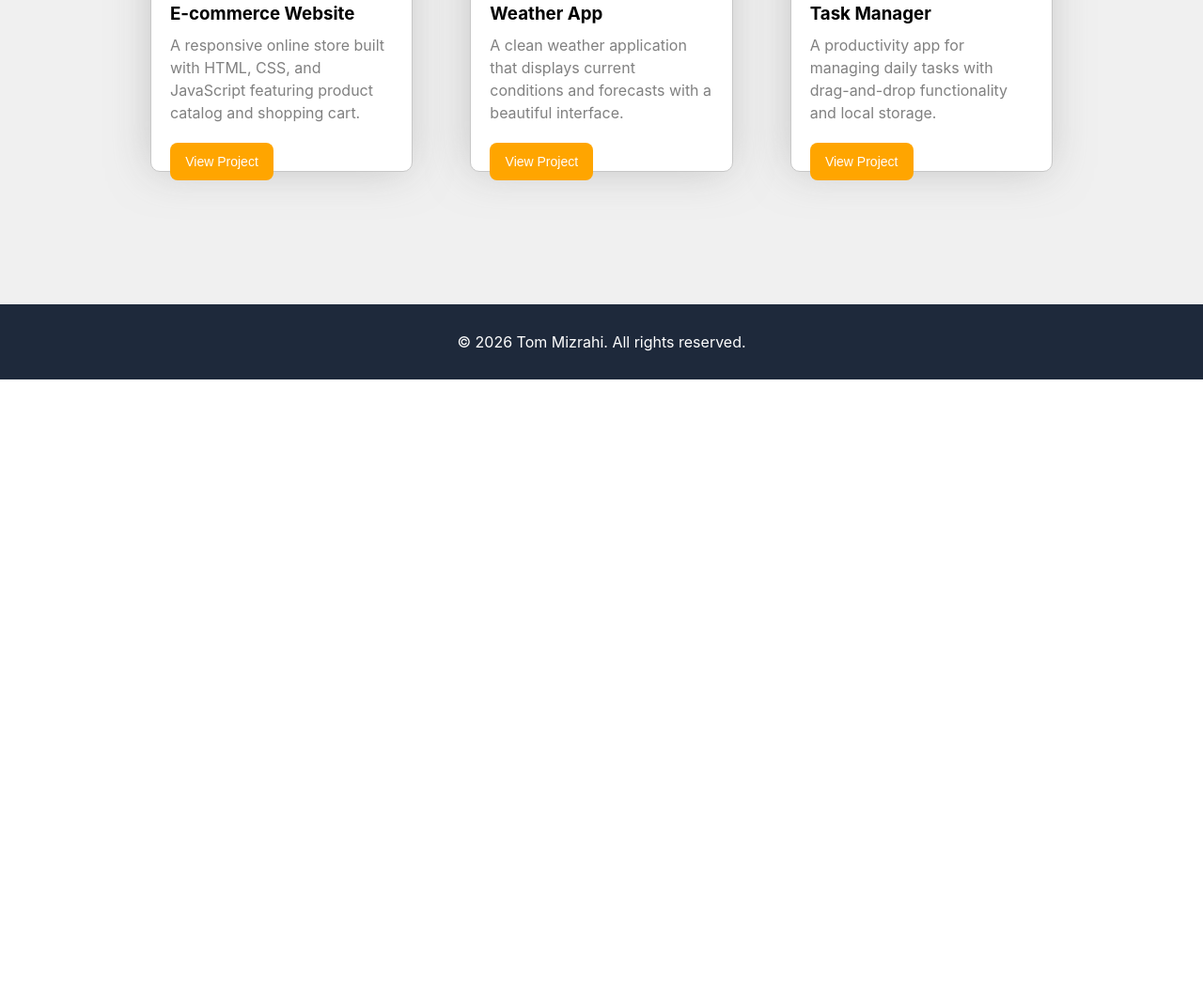
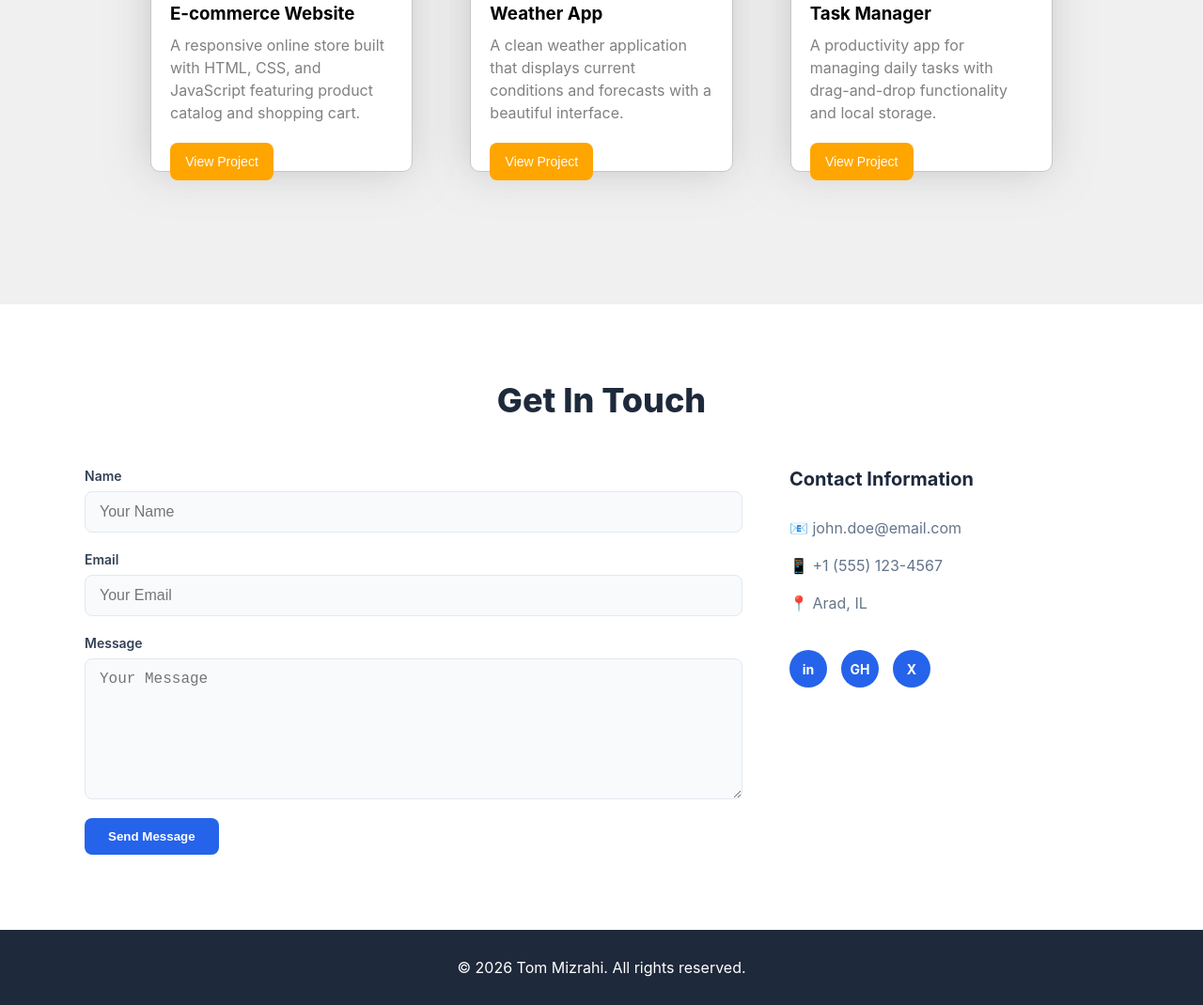
Before and after one commit to TOMLUCA7/personalProtfolio, a plain HTML site: page index.html in a window 1280 px wide. Shown: the part 1256-2326 px from the top of the page at 94% size. Before the commit the page ends 1660 px from the top, so only its background shows below. Drawn offline with Linux system fonts and the light colour scheme.

Commit message:
Finished design get in touch section , next responsive design to the portfolio project

```diff
--- a/index.html
+++ b/index.html
@@ -29,7 +29,7 @@
                     <button>Get In Touch</button>
                 </div>
                 <div class="hero-image">
-                    <img style="width: 300px; height: 300px;" src="https://www.iconpacks.net/icons/2/free-user-icon-3296-thumb.png" alt="Tom Mizrahi">
+                    <img src="https://www.iconpacks.net/icons/2/free-user-icon-3296-thumb.png" alt="Tom Mizrahi">
                 </div>
             </section>
 
@@ -118,27 +118,48 @@
             </section>
 
             <!-- Contact Section -->
-            <!-- <section id="contact" class="contact-section">
-                <h2>Get in Touch</h2>
+            <section id="contact" class="contact-section">
+                <h2>Get In Touch</h2>
                 <div class="contact-wrapper">
-                    <form>
-                        <input type="text" placeholder="Name">
-                        <input type="email" placeholder="Email">
-                        <textarea placeholder="Message"></textarea>
-                        <button type="submit">Send Message</button>
+                    <form class="contact-form">
+                        <div class="input-group">
+                            <label>Name</label>
+                            <input type="text" placeholder="Your Name">
+                        </div>
+
+                        <div class="input-group">
+                            <label>Email</label>
+                            <input type="email" placeholder="Your Email">
+                        </div>
+
+                        <div class="input-group">
+                            <label>Message</label>
+                            <textarea placeholder="Your Message"></textarea>
+                        </div>
+
+                        <button type="submit" class="send-btn">Send Message</button>
                     </form>
 
                     <div class="contact-info">
-                        <p>john.doe@email.com</p>
-                        <p>+1 (555) 123-4567</p>
+                        <h4>Contact Information</h4>
+                        <div class="info-item">
+                            <span>📧 john.doe@email.com</span>
+                        </div>
+                        <div class="info-item">
+                            <span>📱 +1 (555) 123-4567</span>
+                        </div>
+                        <div class="info-item">
+                            <span>📍 Arad, IL</span>
+                        </div>
+
                         <div class="social-links">
-                            <a href="#">GH</a>
-                            <a href="#">LI</a>
-                            <a href="#">X</a>
+                            <a href="#" class="social-icon">in</a>
+                            <a href="#" class="social-icon">GH</a>
+                            <a href="#" class="social-icon">X</a>
                         </div>
                     </div>
                 </div>
-            </section> -->
+            </section>
         </main>
 
         <!-- Footer -->
--- a/style.css
+++ b/style.css
@@ -94,6 +94,13 @@ a {
     border-radius: 50%;
     margin-top: 3%;
     margin-bottom: 20px;
+}
+
+.hero-image img {
+    width: 300px;
+    height: 300px;
+    border-radius: 50%;
+    object-fit: cover;
 }
 
 
@@ -269,6 +276,131 @@ a {
 /* -----------------Contact Section----------------- */
 
 
+.contact-section {
+    padding: 80px ;
+    background-color: #ffffff;
+}
+
+.contact-section h2 {
+    text-align: center;
+    font-size: 36px;
+    font-weight: 800;
+    margin-bottom: 50px;
+    color: #1e293b;
+}
+
+
+.contact-wrapper {
+    display: flex;
+    justify-content: space-between;
+    gap: 50px;
+    max-width: 1100px;
+    margin: 0 auto;
+}
+
+
+.contact-form {
+    flex: 2;
+    display: flex;
+    flex-direction: column;
+    gap: 20px;
+}
+
+.input-group {
+    display: flex;
+    flex-direction: column;
+    gap: 8px;
+}
+
+.input-group label {
+    font-weight: 600;
+    color: #334155;
+    font-size: 14px;
+}
+
+.input-group input,
+.input-group textarea {
+    padding: 12px 15px;
+    border: 1px solid #e2e8f0;
+    border-radius: 8px;
+    font-size: 16px;
+    background-color: #f8fafc;
+}
+
+.input-group textarea {
+    height: 150px;
+}
+
+
+.send-btn {
+    background-color: #2563eb;
+    color: white;
+    padding: 12px 25px;
+    border: none;
+    border-radius: 8px;
+    font-weight: 600;
+    cursor: pointer;
+    width: fit-content;
+}
+
+.send-btn:hover {
+   background-color: rgb(43, 50, 242);
+    -webkit-box-shadow: -2px 9px 17px 2px rgba(0,0,0,0.33);
+    box-shadow: -2px 9px 17px 2px rgba(0,0,0,0.33);
+    cursor: pointer;
+}
+
+
+
+.contact-info {
+    flex: 1;
+    display: flex;
+    flex-direction: column;
+    gap: 20px;
+}
+
+.contact-info h4 {
+    font-size: 20px;
+    color: #1e293b;
+    margin-bottom: 10px;
+}
+
+.info-item {
+    color: #64748b;
+    font-size: 16px;
+}
+
+
+.social-links {
+    display: flex;
+    gap: 15px;
+    margin-top: 20px;
+}
+
+.social-icon {
+    width: 40px;
+    height: 40px;
+    background-color: #2563eb;
+    color: white;
+    display: flex;
+    align-items: center;
+    justify-content: center;
+    border-radius: 50%;
+    text-decoration: none;
+    font-size: 14px;
+    font-weight: bold;
+}
+
+.social-icon:hover {
+    background-color: rgb(43, 50, 242);
+    -webkit-box-shadow: -2px 9px 17px 2px rgba(0,0,0,0.33);
+    box-shadow: -2px 9px 17px 2px rgba(0,0,0,0.33);
+    cursor: pointer;
+}
+
+
+
+
 /* ----------------Footer -------------------- */
 
 footer {
@@ -281,3 +413,6 @@ footer {
     align-items: center;
     justify-content: center;
 }
+
+
+/* ---------- responsive Design */
```
